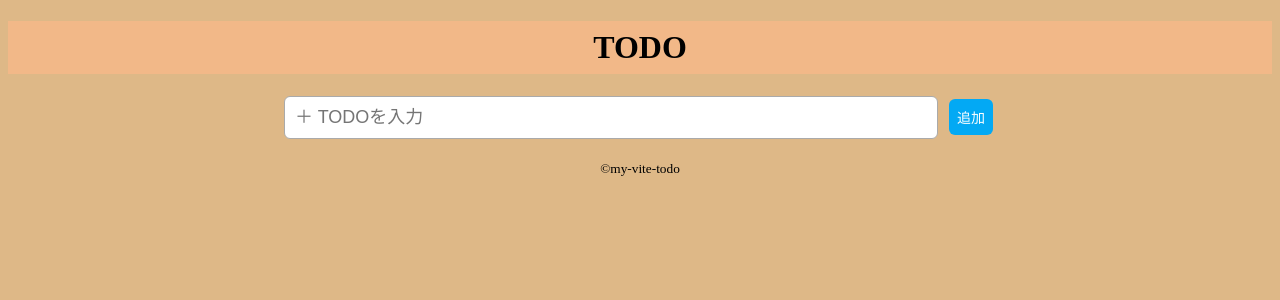
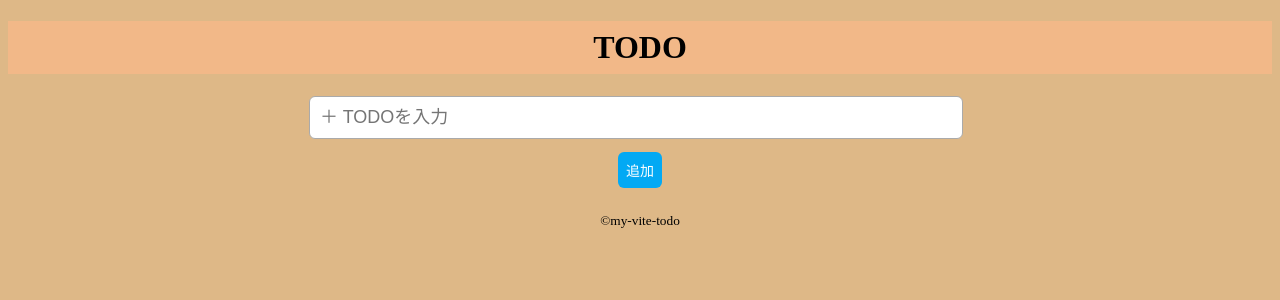
Before and after one commit to Lycoris314/todoVue, a Vue app: page / in a window 1280 px wide. Shown: the top 300 px of the page. Built offline with nearby package versions, Linux system fonts and the light colour scheme.

Commit message:
微修正

```diff
--- a/src/components/MainTodo.vue
+++ b/src/components/MainTodo.vue
@@ -53,10 +53,10 @@ const changeCheck = (id) => {
 
         <input class="todo_input" placeholder="＋ TODOを入力" v-model="todoRef" />
 
-        <button class="btn green" @click="editTodo" v-if="isEditRef">変更</button>
-
-        <button class="btn" @click="addTodo" v-else>追加</button>
-        <!-- v-if/v-elseの連動の仕方が分からない。 -->
+        <div class="addChange">
+            <button class="btn green" @click="editTodo" v-if="isEditRef">変更</button>
+            <button class="btn" @click="addTodo" v-else>追加</button>
+        </div>
     </div>
 
     <div class="box_list">
@@ -84,9 +84,17 @@ const changeCheck = (id) => {
     text-align: center;
 }
 
+.addChange {
+    margin: 10px;
+}
+
 .todo_list {
     display: flex;
     justify-content: center;
+}
+
+.check {
+    margin: 5px;
 }
 
 .todo_input {
```
